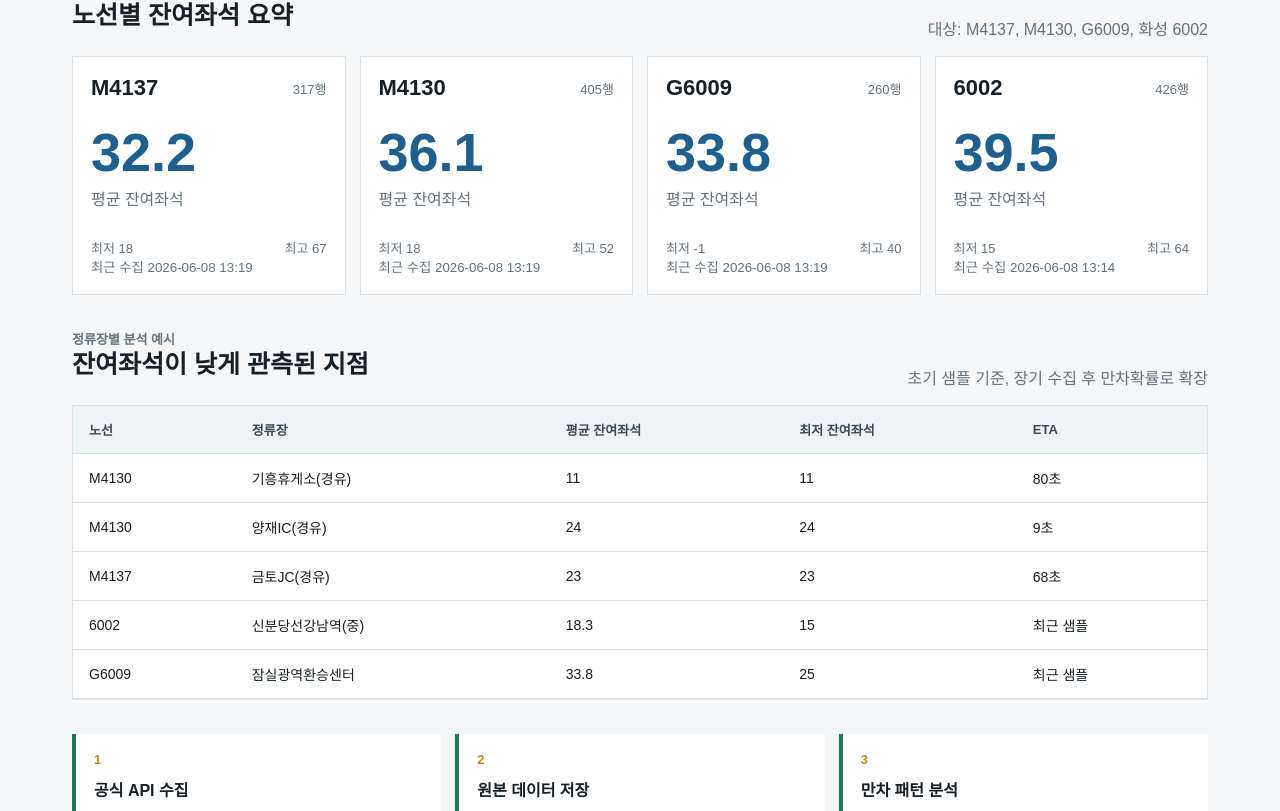
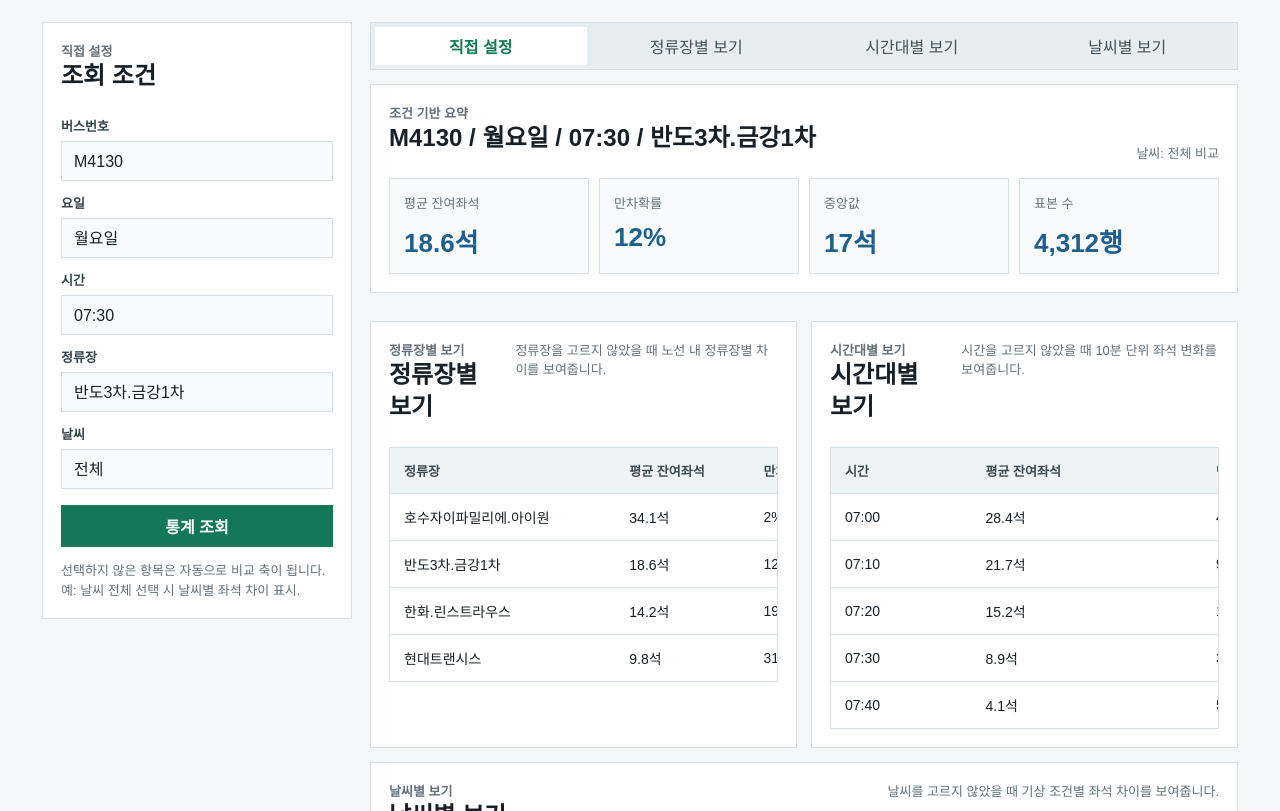
Before and after one commit to mindonghak/busmancha, a Next.js app: page / in a window 1280 px wide. Shown: the part 469-1280 px from the top of the page. Built offline with nearby package versions, Linux system fonts and the light colour scheme.

Commit message:
Map stations to weather areas and update dashboard

```diff
--- a/app/globals.css
+++ b/app/globals.css
@@ -1,14 +1,14 @@
 :root {
   color-scheme: light;
-  --bg: #f5f7f8;
+  --bg: #f4f7f8;
   --ink: #172026;
-  --muted: #63727c;
-  --line: #d8e0e4;
+  --muted: #62717a;
+  --line: #d7e0e4;
   --panel: #ffffff;
-  --green: #177b58;
+  --soft: #eaf1f3;
+  --green: #147858;
   --blue: #1d5f8f;
-  --red: #b8453f;
-  --yellow: #c08a1a;
+  --yellow: #b58112;
 }
 
 * {
@@ -27,9 +27,14 @@ body {
   font-family: Arial, "Apple SD Gothic Neo", "Malgun Gothic", sans-serif;
 }
 
+button,
+select {
+  font: inherit;
+}
+
 .shell {
   margin: 0 auto;
-  max-width: 1180px;
+  max-width: 1240px;
   padding: 28px 22px 48px;
 }
 
@@ -62,15 +67,15 @@ h1 {
 }
 
 h2 {
-  font-size: 25px;
-  line-height: 1.32;
+  font-size: 24px;
+  line-height: 1.34;
   margin-bottom: 8px;
 }
 
 .status {
   align-items: center;
-  background: #e9f4ef;
-  border: 1px solid #c8e3d7;
+  background: #e8f5ef;
+  border: 1px solid #c5e4d6;
   color: #145f44;
   display: flex;
   font-size: 14px;
@@ -88,9 +93,9 @@ h2 {
   width: 8px;
 }
 
-.intro {
+.hero {
   align-items: stretch;
-  background: #eaf0f2;
+  background: var(--soft);
   border-top: 1px solid var(--line);
   border-bottom: 1px solid var(--line);
   display: grid;
@@ -99,11 +104,10 @@ h2 {
   padding: 30px 0;
 }
 
-.intro p,
+.hero p,
 .sectionHead p,
-.workflow p,
-.routeCard p,
-.routeCard small {
+.helperText,
+.metric small {
   color: var(--muted);
 }
 
@@ -113,26 +117,132 @@ h2 {
   grid-template-columns: repeat(2, minmax(0, 1fr));
 }
 
-.metric {
+.metric,
+.filterPanel,
+.panel {
   background: var(--panel);
   border: 1px solid var(--line);
-  min-height: 86px;
+}
+
+.metric {
+  min-height: 92px;
   padding: 16px;
 }
 
-.metric span {
+.metric span,
+.summaryStrip span {
   color: var(--muted);
   display: block;
   font-size: 13px;
-  margin-bottom: 12px;
+  margin-bottom: 10px;
 }
 
 .metric strong {
-  font-size: 26px;
+  display: block;
+  font-size: 28px;
+}
+
+.metric small {
+  display: block;
+  font-size: 12px;
+  margin-top: 8px;
+}
+
+.workspace {
+  align-items: start;
+  display: grid;
+  gap: 18px;
+  grid-template-columns: 310px minmax(0, 1fr);
+  padding-top: 24px;
+}
+
+.filterPanel {
+  padding: 18px;
+  position: sticky;
+  top: 16px;
+}
+
+.filterList {
+  display: grid;
+  gap: 12px;
+}
+
+.filterList label {
+  display: grid;
+  gap: 6px;
+}
+
+.filterList span {
+  color: #34444d;
+  font-size: 13px;
+  font-weight: 700;
+}
+
+select {
+  appearance: none;
+  background: #f8fafb;
+  border: 1px solid var(--line);
+  color: var(--ink);
+  min-height: 40px;
+  padding: 0 12px;
+  width: 100%;
+}
+
+.primaryButton {
+  background: var(--green);
+  border: 0;
+  color: #ffffff;
+  cursor: default;
+  font-weight: 800;
+  margin-top: 16px;
+  min-height: 42px;
+  width: 100%;
+}
+
+.helperText {
+  font-size: 13px;
+  line-height: 1.5;
+  margin: 14px 0 0;
+}
+
+.results {
+  min-width: 0;
+}
+
+.tabs {
+  background: #e7eef1;
+  border: 1px solid var(--line);
+  display: grid;
+  gap: 4px;
+  grid-template-columns: repeat(4, minmax(0, 1fr));
+  margin-bottom: 14px;
+  padding: 4px;
+}
+
+.tabs button {
+  background: transparent;
+  border: 0;
+  color: #41515a;
+  min-height: 38px;
+  padding: 0 8px;
+}
+
+.tabs .active {
+  background: #ffffff;
+  color: var(--green);
+  font-weight: 800;
 }
 
 .panel {
-  padding: 34px 0 0;
+  padding: 18px;
+}
+
+.noTopPadding {
+  margin-bottom: 14px;
+}
+
+.tablePanel {
+  margin-top: 14px;
 }
 
 .sectionHead {
@@ -143,70 +253,55 @@ h2 {
   margin-bottom: 16px;
 }
 
-.sectionHead p {
-  margin-bottom: 0;
+.sectionHead.compact {
+  align-items: start;
 }
 
-.routeGrid {
+.sectionHead p {
+  font-size: 13px;
+  margin-bottom: 0;
+  max-width: 360px;
+}
+
+.summaryStrip {
   display: grid;
-  gap: 14px;
+  gap: 10px;
   grid-template-columns: repeat(4, minmax(0, 1fr));
 }
 
-.routeCard {
-  background: var(--panel);
+.summaryStrip div {
+  background: #f8fafb;
   border: 1px solid var(--line);
-  min-height: 220px;
-  padding: 18px;
+  min-height: 82px;
+  padding: 14px;
 }
 
-.routeTitle,
-.range {
-  align-items: center;
-  display: flex;
-  justify-content: space-between;
-  gap: 10px;
+.summaryStrip strong {
+  color: var(--blue);
+  font-size: 26px;
 }
 
-.routeTitle h3 {
-  font-size: 22px;
-  margin-bottom: 0;
-}
-
-.routeTitle span,
-.range span {
-  color: var(--muted);
-  font-size: 13px;
-}
-
-.seatNumber {
-  color: var(--blue);
-  font-size: 54px;
-  font-weight: 800;
-  line-height: 1;
-  margin-top: 24px;
-}
-
-.routeCard p {
-  margin: 7px 0 28px;
+.splitGrid {
+  display: grid;
+  gap: 14px;
+  grid-template-columns: repeat(2, minmax(0, 1fr));
 }
 
 .tableWrap {
-  background: var(--panel);
   border: 1px solid var(--line);
   overflow-x: auto;
 }
 
 table {
   border-collapse: collapse;
-  min-width: 760px;
+  min-width: 540px;
   width: 100%;
 }
 
 th,
 td {
   border-bottom: 1px solid var(--line);
-  padding: 14px 16px;
+  padding: 13px 14px;
   text-align: left;
 }
 
@@ -214,66 +309,47 @@ th {
   background: #eef3f5;
   color: #3b4a52;
   font-size: 13px;
+  white-space: nowrap;
 }
 
 td {
   font-size: 14px;
 }
 
-.workflow {
-  display: grid;
-  gap: 14px;
-  grid-template-columns: repeat(3, minmax(0, 1fr));
-  padding-top: 34px;
+tr:last-child td {
+  border-bottom: 0;
 }
 
-.workflow div {
-  border-left: 4px solid var(--green);
-  background: var(--panel);
-  padding: 18px;
-}
-
-.workflow span {
-  color: var(--yellow);
-  display: block;
-  font-size: 13px;
-  font-weight: 800;
-  margin-bottom: 10px;
-}
-
-.workflow strong {
-  display: block;
-  margin-bottom: 8px;
-}
-
-.workflow p {
-  margin-bottom: 0;
-}
-
-@media (max-width: 900px) {
-  .intro,
-  .routeGrid,
-  .workflow {
+@media (max-width: 980px) {
+  .hero,
+  .workspace,
+  .splitGrid {
     grid-template-columns: 1fr;
   }
 
-  .sectionHead,
-  .topbar {
+  .filterPanel {
+    position: static;
+  }
+}
+
+@media (max-width: 680px) {
+  .shell {
+    padding: 20px 14px 38px;
+  }
+
+  .topbar,
+  .sectionHead {
     align-items: flex-start;
     flex-direction: column;
+  }
+
+  .metricGrid,
+  .summaryStrip,
+  .tabs {
+    grid-template-columns: 1fr;
   }
 
   h1 {
     font-size: 36px;
   }
 }
-
-@media (max-width: 520px) {
-  .shell {
-    padding: 20px 14px 38px;
-  }
-
-  .metricGrid {
-    grid-template-columns: 1fr;
-  }
-}
--- a/app/page.tsx
+++ b/app/page.tsx
@@ -1,23 +1,45 @@
-const routeSummary = [
-  { route: "M4137", rows: 317, avgSeat: 32.2, minSeat: 18, maxSeat: 67, latest: "2026-06-08 13:19" },
-  { route: "M4130", rows: 405, avgSeat: 36.1, minSeat: 18, maxSeat: 52, latest: "2026-06-08 13:19" },
-  { route: "G6009", rows: 260, avgSeat: 33.8, minSeat: -1, maxSeat: 40, latest: "2026-06-08 13:19" },
-  { route: "6002", rows: 426, avgSeat: 39.5, minSeat: 15, maxSeat: 64, latest: "2026-06-08 13:14" },
+const summaryStats = [
+  { label: "평균 잔여좌석", value: "18.6석", note: "선택 조건 기준" },
+  { label: "만차확률", value: "12%", note: "잔여좌석 0석 기준" },
+  { label: "중앙값", value: "17석", note: "이상치 영향 완화" },
+  { label: "표본 수", value: "4,312행", note: "수집 중" },
 ];
 
-const stationRisk = [
-  { route: "M4130", station: "기흥휴게소(경유)", avgSeat: 11, minSeat: 11, eta: "80초" },
-  { route: "M4130", station: "양재IC(경유)", avgSeat: 24, minSeat: 24, eta: "9초" },
-  { route: "M4137", station: "금토JC(경유)", avgSeat: 23, minSeat: 23, eta: "68초" },
-  { route: "6002", station: "신분당선강남역(중)", avgSeat: 18.3, minSeat: 15, eta: "최근 샘플" },
-  { route: "G6009", station: "잠실광역환승센터", avgSeat: 33.8, minSeat: 25, eta: "최근 샘플" },
+const filters = [
+  { label: "버스번호", value: "M4130" },
+  { label: "요일", value: "월요일" },
+  { label: "시간", value: "07:30" },
+  { label: "정류장", value: "반도3차.금강1차" },
+  { label: "날씨", value: "전체" },
 ];
 
-const metrics = [
-  { label: "수집 노선", value: "4개" },
-  { label: "저장 샘플", value: "1,408행" },
-  { label: "수집 방식", value: "공식 API" },
-  { label: "저장 주기", value: "조정 중" },
+const stationRows = [
+  { station: "호수자이파밀리에.아이원", avg: 34.1, full: "2%", samples: 116 },
+  { station: "반도3차.금강1차", avg: 18.6, full: "12%", samples: 98 },
+  { station: "한화.린스트라우스", avg: 14.2, full: "19%", samples: 84 },
+  { station: "현대트랜시스", avg: 9.8, full: "31%", samples: 72 },
+];
+
+const timeRows = [
+  { time: "07:00", avg: 28.4, full: "4%" },
+  { time: "07:10", avg: 21.7, full: "9%" },
+  { time: "07:20", avg: 15.2, full: "17%" },
+  { time: "07:30", avg: 8.9, full: "34%" },
+  { time: "07:40", avg: 4.1, full: "58%" },
+];
+
+const weatherRows = [
+  { weather: "맑음", avg: 19.8, full: "10%", sample: "동탄/화성 22.1도" },
+  { weather: "흐림", avg: 16.3, full: "18%", sample: "습도 67%" },
+  { weather: "비", avg: 10.4, full: "39%", sample: "강수 1mm 이상" },
+  { weather: "강풍", avg: 13.7, full: "24%", sample: "풍속 4m/s 이상" },
+];
+
+const viewModes = [
+  "직접 설정",
+  "정류장별 보기",
+  "시간대별 보기",
+  "날씨별 보기",
 ];
 
 export default function Home() {
@@ -30,106 +52,148 @@ export default function Home() {
         </div>
         <div className="status">
           <span className="dot" />
-          실제 API 검증 완료
+          버스 + 날씨 수집 중
         </div>
       </header>
 
-      <section className="intro">
+      <section className="hero">
         <div>
-          <h2>어느 노선이, 어느 시간대에, 어느 정류장에서 만차가 되는지 분석합니다.</h2>
+          <h2>조건을 고르면 과거 좌석 패턴을 보여주고, 비워둔 조건은 비교표로 펼칩니다.</h2>
           <p>
-            경기 광역버스 공식 API에서 수집한 잔여좌석, 차량, 정류장, 도착예정시간 데이터를 기반으로
-            노선별 혼잡 패턴을 장기 분석하는 웹 서비스입니다.
+            버스번호, 요일, 시간, 정류장, 날씨를 조합해 평균 잔여좌석과 만차확률을 조회합니다.
+            날씨를 고르지 않으면 날씨별 차이를, 시간을 고르지 않으면 시간대별 차이를 함께 보여줍니다.
           </p>
         </div>
         <div className="metricGrid">
-          {metrics.map((metric) => (
-            <div className="metric" key={metric.label}>
-              <span>{metric.label}</span>
-              <strong>{metric.value}</strong>
+          {summaryStats.map((stat) => (
+            <div className="metric" key={stat.label}>
+              <span>{stat.label}</span>
+              <strong>{stat.value}</strong>
+              <small>{stat.note}</small>
             </div>
           ))}
         </div>
       </section>
 
-      <section className="panel">
+      <section className="workspace">
+        <aside className="filterPanel">
+          <div className="sectionHead compact">
+            <div>
+              <p className="eyebrow">직접 설정</p>
+              <h2>조회 조건</h2>
+            </div>
+          </div>
+          <div className="filterList">
+            {filters.map((filter) => (
+              <label key={filter.label}>
+                <span>{filter.label}</span>
+                <select defaultValue={filter.value}>
+                  <option>{filter.value}</option>
+                  <option>전체</option>
+                </select>
+              </label>
+            ))}
+          </div>
+          <button className="primaryButton">통계 조회</button>
+          <p className="helperText">
+            선택하지 않은 항목은 자동으로 비교 축이 됩니다. 예: 날씨 전체 선택 시 날씨별 좌석 차이 표시.
+          </p>
+        </aside>
+
+        <section className="results">
+          <nav className="tabs" aria-label="보기 모드">
+            {viewModes.map((mode, index) => (
+              <button className={index === 0 ? "active" : ""} key={mode}>
+                {mode}
+              </button>
+            ))}
+          </nav>
+
+          <div className="panel noTopPadding">
             <div className="sectionHead">
               <div>
-            <p className="eyebrow">최근 수집 샘플</p>
-            <h2>노선별 잔여좌석 요약</h2>
+                <p className="eyebrow">조건 기반 요약</p>
+                <h2>M4130 / 월요일 / 07:30 / 반도3차.금강1차</h2>
               </div>
-          <p>대상: M4137, M4130, G6009, 화성 6002</p>
+              <p>날씨: 전체 비교</p>
             </div>
-        <div className="routeGrid">
-          {routeSummary.map((route) => (
-            <article className="routeCard" key={route.route}>
-              <div className="routeTitle">
-                <h3>{route.route}</h3>
-                <span>{route.rows.toLocaleString()}행</span>
+            <div className="summaryStrip">
+              {summaryStats.map((stat) => (
+                <div key={stat.label}>
+                  <span>{stat.label}</span>
+                  <strong>{stat.value}</strong>
                 </div>
-              <div className="seatNumber">{route.avgSeat}</div>
-              <p>평균 잔여좌석</p>
-              <div className="range">
-                <span>최저 {route.minSeat}</span>
-                <span>최고 {route.maxSeat}</span>
-              </div>
-              <small>최근 수집 {route.latest}</small>
-            </article>
               ))}
             </div>
+          </div>
+
+          <div className="splitGrid">
+            <AnalysisTable
+              title="정류장별 보기"
+              description="정류장을 고르지 않았을 때 노선 내 정류장별 차이를 보여줍니다."
+              columns={["정류장", "평균 잔여좌석", "만차확률", "표본"]}
+              rows={stationRows.map((row) => [row.station, `${row.avg}석`, row.full, `${row.samples}건`])}
+            />
+            <AnalysisTable
+              title="시간대별 보기"
+              description="시간을 고르지 않았을 때 10분 단위 좌석 변화를 보여줍니다."
+              columns={["시간", "평균 잔여좌석", "만차확률"]}
+              rows={timeRows.map((row) => [row.time, `${row.avg}석`, row.full])}
+            />
+          </div>
+
+          <AnalysisTable
+            title="날씨별 보기"
+            description="날씨를 고르지 않았을 때 기상 조건별 좌석 차이를 보여줍니다."
+            columns={["날씨", "평균 잔여좌석", "만차확률", "날씨 샘플"]}
+            rows={weatherRows.map((row) => [row.weather, `${row.avg}석`, row.full, row.sample])}
+          />
         </section>
+      </section>
+    </main>
+  );
+}
 
-      <section className="panel">
-        <div className="sectionHead">
+function AnalysisTable({
+  title,
+  description,
+  columns,
+  rows,
+}: {
+  title: string;
+  description: string;
+  columns: string[];
+  rows: string[][];
+}) {
+  return (
+    <section className="panel tablePanel">
+      <div className="sectionHead compact">
         <div>
-            <p className="eyebrow">정류장별 분석 예시</p>
-            <h2>잔여좌석이 낮게 관측된 지점</h2>
+          <p className="eyebrow">{title}</p>
+          <h2>{title}</h2>
         </div>
-          <p>초기 샘플 기준, 장기 수집 후 만차확률로 확장</p>
+        <p>{description}</p>
       </div>
       <div className="tableWrap">
         <table>
           <thead>
             <tr>
-                <th>노선</th>
-                <th>정류장</th>
-                <th>평균 잔여좌석</th>
-                <th>최저 잔여좌석</th>
-                <th>ETA</th>
+              {columns.map((column) => (
+                <th key={column}>{column}</th>
+              ))}
             </tr>
           </thead>
           <tbody>
-              {stationRisk.map((row) => (
-                <tr key={`${row.route}-${row.station}`}>
-                  <td>{row.route}</td>
-                  <td>{row.station}</td>
-                  <td>{row.avgSeat}</td>
-                  <td>{row.minSeat}</td>
-                  <td>{row.eta}</td>
+            {rows.map((row) => (
+              <tr key={row.join("-")}>
+                {row.map((cell) => (
+                  <td key={cell}>{cell}</td>
+                ))}
               </tr>
             ))}
           </tbody>
         </table>
       </div>
     </section>
-
-      <section className="workflow">
-        <div>
-          <span>1</span>
-          <strong>공식 API 수집</strong>
-          <p>노선 정류장 목록과 도착정보 API를 호출합니다.</p>
-        </div>
-        <div>
-          <span>2</span>
-          <strong>원본 데이터 저장</strong>
-          <p>수집시각, 요일, 정류장, 차량, 잔여좌석, ETA를 저장합니다.</p>
-        </div>
-        <div>
-          <span>3</span>
-          <strong>만차 패턴 분석</strong>
-          <p>장기 데이터가 쌓이면 시간대별 만차확률을 계산합니다.</p>
-        </div>
-      </section>
-    </main>
   );
 }
```
Also changed, not shown: 3 other files (tests, documents, lock files or other folders). Lines whose indentation alone changed are shown as unchanged.
